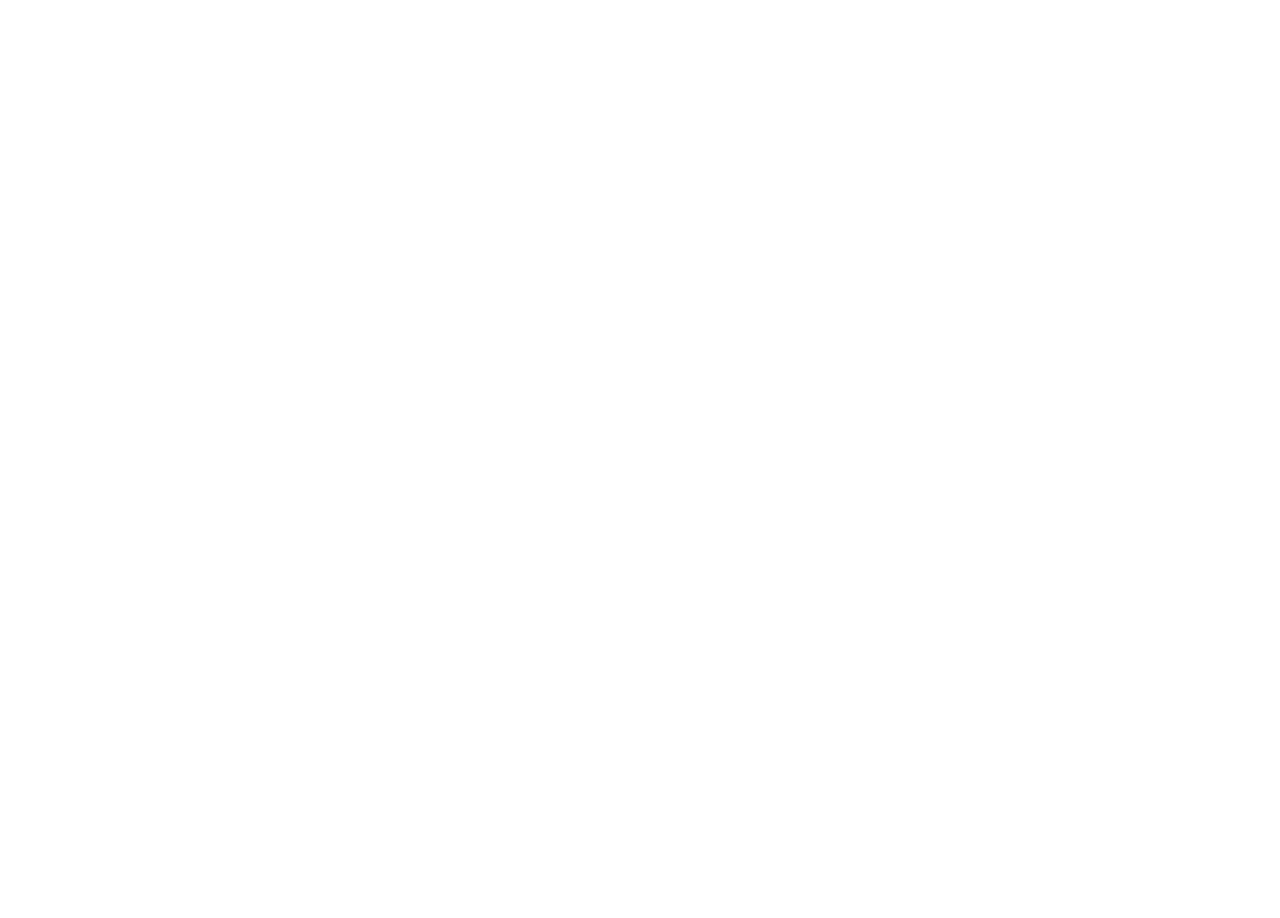
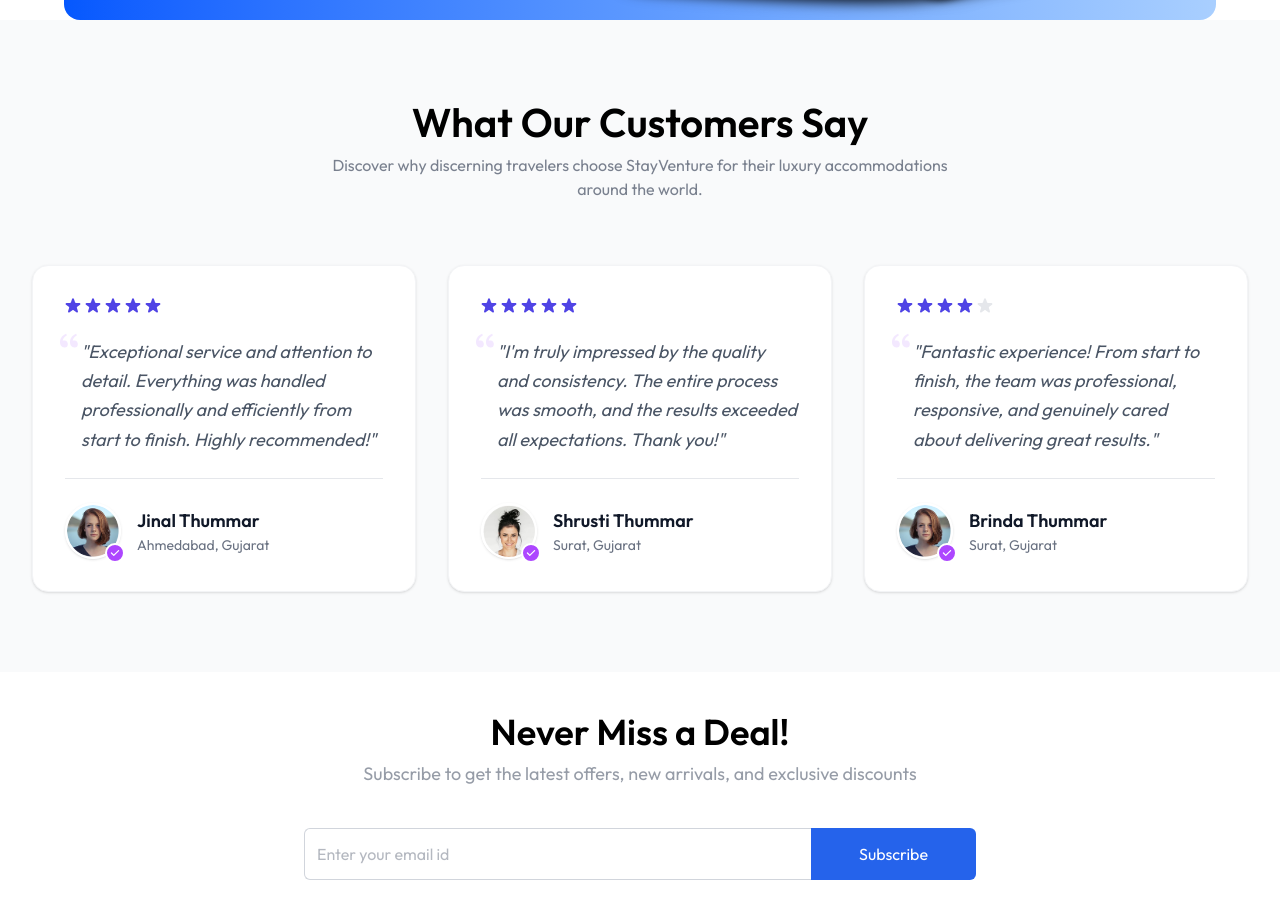
Before and after one commit to bhautik2004/CARRENTAL, a React (Vite) app in the folder client/: page / in a window 1280 px wide. Shown: the part 2503-3421 px from the top of the page. Before the commit the page ends 2159 px from the top, so only its background shows below. Built offline with nearby package versions, Linux system fonts and the light colour scheme.

Commit message:
feat : Newsletter and Testimonial Done

```diff
--- /dev/null
+++ b/client/src/components/Banner.jsx
@@ -0,0 +1,18 @@
+import React from 'react'
+import { assets } from '../assets/assets'
+
+const Banner = () => {
+  return (
+    <div className='flex flex-col md:flex-row md:items-start items-center justify-between px-8 min-md:pl-14 pt-10 bg-gradient-to-r from-[#0558FE] to-[#A9CFFF] max-w-6xl mx-3 md:mx-auto rounded-2xl overflow-hidden'>
+        <div className='text-white'>
+            <h2 className='text-3xl font-medium'>Do You Own a Luxury Car?</h2>
+            <p className='mt-2'>monetize your vehicle effortlessly by listing it on CarRental.</p>
+            <p className='max-w-130'> we take care of insurance, driver verification and secure payments - so you can earn passive income, stress-free.</p>
+            <button className='px-6 py-2 bg-white hover:bg-slate-100 transition-all text-primary rounded-lg text-sm mt-4 cursor-pointer'>List your car</button>
+        </div>
+        <img src={assets.banner_car_image} alt="car" className='mx-h-45 mt-10' />
+    </div>
+  )
+}
+
+export default Banner
--- a/client/src/components/CarCard.jsx
+++ b/client/src/components/CarCard.jsx
@@ -1,18 +1,24 @@
 import { assets } from "../assets/assets";
+import { useNavigate } from "react-router-dom";
 
 const CarCard = ({ car }) => {
   const currency = import.meta.env.VITE_CURRENCY;
-
+  const navigate = useNavigate();
   return (
-    <div className="group rounded-xl overflow-hidden shadow-lg cursor-pointer bg-white hover:-translate-y-1 transition-all duration-500">
+    <div
+      onClick={() => {
+        navigate(`/car-details/${car._id}`);
+        scrollTo(0, 0);
+      }}
+      className="group rounded-xl overflow-hidden shadow-lg cursor-pointer bg-white hover:-translate-y-1 transition-all duration-500"
+    >
       <div className="relative h-48 overflow-hidden">
-
         <img
           src={car.image}
           alt={`${car.brand} ${car.model}`}
           className="w-full h-full object-cover transition-transform duration-500 group-hover:scale-105"
         />
-       {car.isAvaliable && (
+        {car.isAvaliable && (
           <p className="absolute top-4 left-4 bg-primary/90 text-white text-xs px-2.5 py-1 rounded-full">
             Available Now
           </p>
@@ -38,7 +44,11 @@
         </div>
         <div className="mt-4 grid grid-col-2 gap-y-2 text-gray-600">
           <div className="flex items-center text-sm text-muted-foreground">
-            <img src={assets.users_icon} alt="Seating Capacity" className="h-4 mr-2" />
+            <img
+              src={assets.users_icon}
+              alt="Seating Capacity"
+              className="h-4 mr-2"
+            />
             <span>{car.seating_capacity} Seats</span>
           </div>
           <div className="flex items-center text-sm text-muted-foreground">
@@ -46,7 +56,11 @@
             <span>{car.fuel_type}</span>
           </div>
           <div className="flex items-center text-sm text-muted-foreground">
-            <img src={assets.car_icon} alt="Transmission Type" className="h-4 mr-2" />
+            <img
+              src={assets.car_icon}
+              alt="Transmission Type"
+              className="h-4 mr-2"
+            />
             <span>{car.transmission}</span>
           </div>
           <div className="flex items-center text-sm text-muted-foreground">
--- /dev/null
+++ b/client/src/components/NewsLetter.jsx
@@ -0,0 +1,25 @@
+import React from 'react'
+
+const NewsLetter = () => {
+  return (
+    <div className="flex flex-col items-center justify-center text-center space-y-2 max-md:px-4 my-10 mb-40">
+            <h1 className="md:text-4xl text-2xl font-semibold">Never Miss a Deal!</h1>
+            <p className="md:text-lg text-gray-500/70 pb-8">
+                Subscribe to get the latest offers, new arrivals, and exclusive discounts
+            </p>
+            <form className="flex items-center justify-between max-w-2xl w-full md:h-13 h-12">
+                <input
+                    className="border border-gray-300 rounded-md h-full border-r-0 outline-none w-full rounded-r-none px-3 text-gray-500"
+                    type="text"
+                    placeholder="Enter your email id"
+                    required
+                />
+                <button type="submit" className="md:px-12 px-8 h-full text-white bg-primary hover:bg-primary-dull transition-all cursor-pointer rounded-md rounded-l-none">
+                    Subscribe
+                </button>
+            </form>
+        </div>
+  )
+}
+
+export default NewsLetter
--- /dev/null
+++ b/client/src/components/Testimonial.jsx
@@ -0,0 +1,112 @@
+import React from "react";
+import Title from "./Title";
+import { assets } from "../assets/assets";
+
+const Testimonial = () => {
+  const testimonials = [
+    {
+      id: 1,
+      name: "Jinal Thummar",
+      location: "Ahmedabad, Gujarat",
+      image: assets.testimonial_image_1,
+      testimonial: "Exceptional service and attention to detail. Everything was handled professionally and efficiently from start to finish. Highly recommended!",
+      rating: 5
+    },
+    {
+      id: 2,
+      name: "Shrusti Thummar",
+      location: "Surat, Gujarat",
+      image: assets.testimonial_image_2,
+      testimonial: "I'm truly impressed by the quality and consistency. The entire process was smooth, and the results exceeded all expectations. Thank you!",
+      rating: 5
+    },
+    {
+      id: 3,
+      name: "Brinda Thummar",
+      location: "Surat, Gujarat",
+      image: assets.testimonial_image_1,
+      testimonial: "Fantastic experience! From start to finish, the team was professional, responsive, and genuinely cared about delivering great results.",
+      rating: 4
+    },
+  ];
+
+  const StarRating = ({ rating }) => {
+    return (
+      <div className="flex items-center gap-1">
+        {Array.from({ length: 5 }, (_, index) => (
+          <svg
+            key={index}
+            width="16"
+            height="15"
+            viewBox="0 0 16 15"
+            fill={index < rating ? "#5044E5" : "#E5E7EB"}
+            xmlns="http://www.w3.org/2000/svg"
+            className="transition-colors duration-200"
+          >
+            <path
+              d="M7.04894 0.92705C7.3483 0.00573921 8.6517 0.00573969 8.95106 0.92705L10.0206 4.21885C10.1545 4.63087 10.5385 4.90983 10.9717 4.90983H14.4329C15.4016 4.90983 15.8044 6.14945 15.0207 6.71885L12.2205 8.75329C11.87 9.00793 11.7234 9.4593 11.8572 9.87132L12.9268 13.1631C13.2261 14.0844 12.1717 14.8506 11.388 14.2812L8.58778 12.2467C8.2373 11.9921 7.7627 11.9921 7.41221 12.2467L4.61204 14.2812C3.82833 14.8506 2.77385 14.0844 3.0732 13.1631L4.14277 9.87132C4.27665 9.4593 4.12999 9.00793 3.7795 8.75329L0.979333 6.71885C0.195619 6.14945 0.598395 4.90983 1.56712 4.90983H5.02832C5.46154 4.90983 5.8455 4.63087 5.97937 4.21885L7.04894 0.92705Z"
+            />
+          </svg>
+        ))}
+      </div>
+    );
+  };
+
+  return (
+    <section className="py-20 px-4 sm:px-6 lg:px-8 bg-gray-50">
+      <div className="max-w-7xl mx-auto">
+        <Title
+          title="What Our Customers Say"
+          subTitle="Discover why discerning travelers choose StayVenture for their luxury accommodations around the world."
+        />
+
+        <div className="grid grid-cols-1 md:grid-cols-2 lg:grid-cols-3 gap-8 mt-16">
+          {testimonials.map((testimonial) => (
+            <div
+              key={testimonial.id}
+              className="group p-8 rounded-2xl bg-white shadow-sm border border-gray-100 hover:shadow-xl transition-all duration-500 cursor-pointer hover:-translate-y-2"
+            >
+              <div className="mb-6">
+                <StarRating rating={testimonial.rating} />
+              </div>
+              <div className="relative">
+                <svg
+                  className="absolute -top-2 -left-2 w-6 h-6 text-purple-100"
+                  fill="currentColor"
+                  viewBox="0 0 24 24"
+                >
+                  <path d="M4.583 17.321C3.553 16.227 3 15 3 13.011c0-3.5 2.457-6.637 6.03-8.188l.893 1.378c-3.335 1.804-3.987 4.145-4.247 5.621.537-.278 1.24-.375 1.929-.311 1.804.167 3.226 1.648 3.226 3.489a3.5 3.5 0 01-3.5 3.5c-1.073 0-2.099-.49-2.748-1.179zm10 0C13.553 16.227 13 15 13 13.011c0-3.5 2.457-6.637 6.03-8.188l.893 1.378c-3.335 1.804-3.987 4.145-4.247 5.621.537-.278 1.24-.375 1.929-.311 1.804.167 3.226 1.648 3.226 3.489a3.5 3.5 0 01-3.5 3.5c-1.073 0-2.099-.49-2.748-1.179z" />
+                </svg>
+                <p className="text-gray-600 text-lg leading-relaxed italic pl-4">
+                  "{testimonial.testimonial}"
+                </p>
+              </div>
+
+              <hr className="my-6 border-gray-200" />
+              <div className="flex items-center gap-4">
+                <div className="relative">
+                  <img
+                    src={testimonial.image}
+                    className="w-14 h-14 object-cover rounded-full border-2 border-white shadow-sm"
+                    alt={testimonial.name}
+                  />
+                  <div className="absolute -bottom-1 -right-1 w-5 h-5 bg-purple-500 rounded-full border-2 border-white flex items-center justify-center">
+                    <svg className="w-3 h-3 text-white" fill="currentColor" viewBox="0 0 20 20">
+                      <path fillRule="evenodd" d="M16.707 5.293a1 1 0 010 1.414l-8 8a1 1 0 01-1.414 0l-4-4a1 1 0 011.414-1.414L8 12.586l7.293-7.293a1 1 0 011.414 0z" clipRule="evenodd" />
+                    </svg>
+                  </div>
+                </div>
+                <div className="flex-1">
+                  <h3 className="font-semibold text-gray-900 text-lg">{testimonial.name}</h3>
+                  <p className="text-gray-500 text-sm">{testimonial.location}</p>
+                </div>
+              </div>
+            </div>
+          ))}
+        </div>
+      </div>
+    </section>
+  );
+};
+
+export default Testimonial;
--- a/client/src/pages/Home.jsx
+++ b/client/src/pages/Home.jsx
@@ -1,12 +1,18 @@
 import React from 'react'
 import Hero from '../components/Hero'
 import FeaturedSection from '../components/FeaturedSection'
+import Banner from '../components/Banner'
+import Testimonial from '../components/Testimonial'
+import NewsLetter from '../components/NewsLetter'
 
 const Home = () => {
   return (
     <>
       <Hero/>
       <FeaturedSection/>
+      <Banner/>
+      <Testimonial/>
+      <NewsLetter/>
     </>
   )
 }
```
